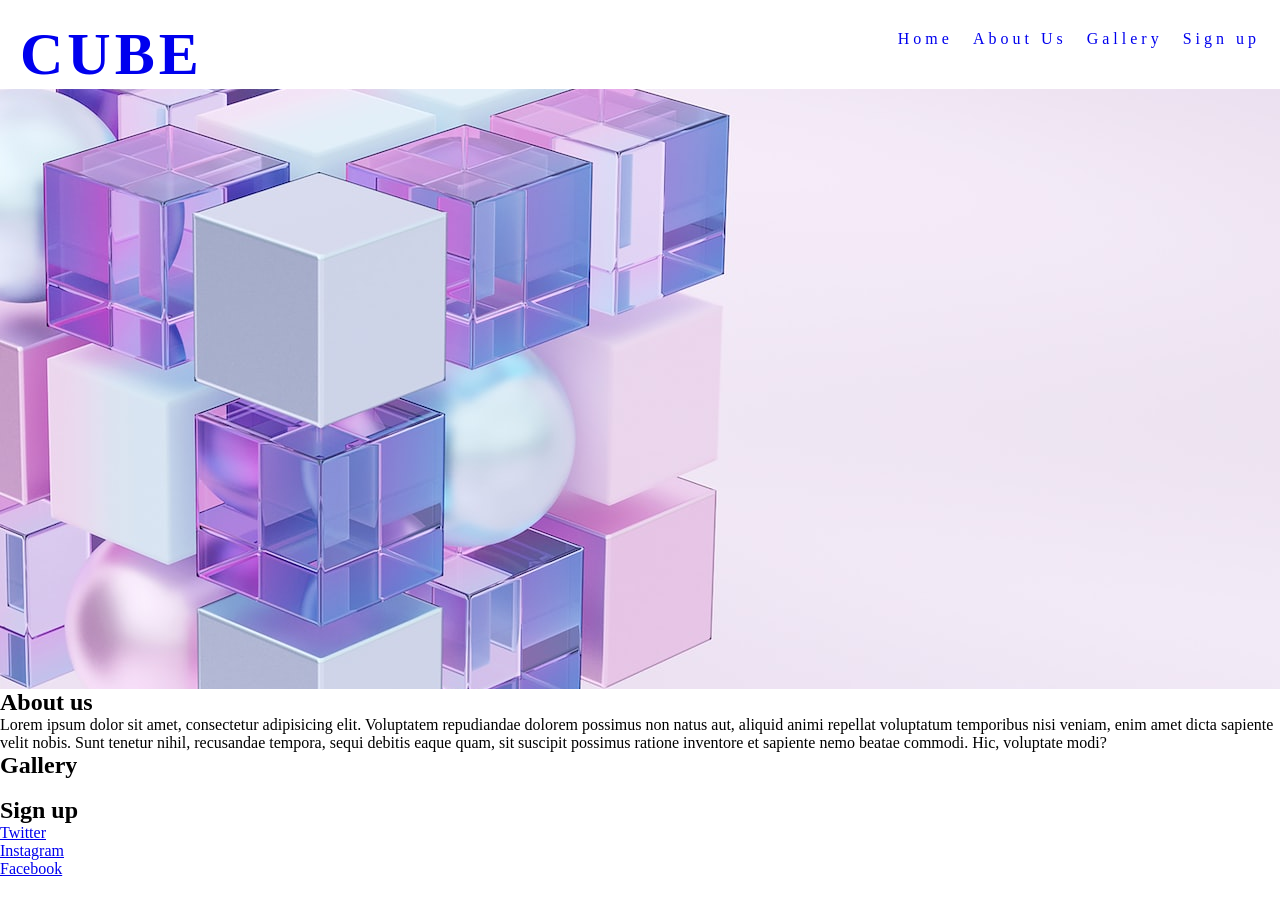
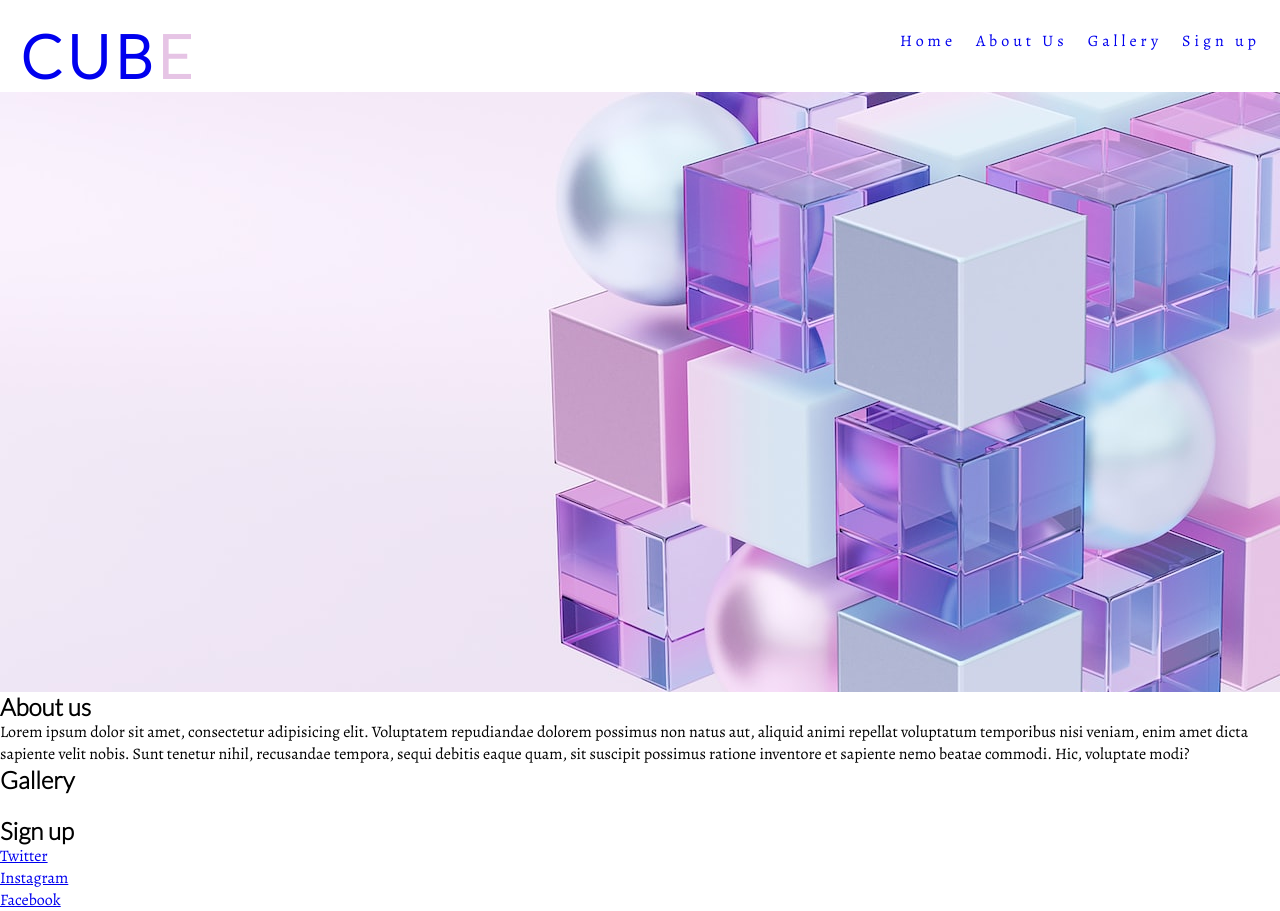
Before and after one commit to PhilipOSull/Project-One, a plain HTML site: page index.html in a window 1280 px wide. Before the commit the page ends 878 px from the top, so only its background shows below. Drawn offline with nearby package versions, Linux system fonts and the light colour scheme.

Commit message:
Add two fonts, alegreya and lato. Use a span on the letter e in Cube and turn that letter #E6C4E5 to match up with the pink on the hero image

```diff
--- a/assets/css/style.css
+++ b/assets/css/style.css
@@ -1,3 +1,13 @@
+@import url('https://fonts.googleapis.com/css2?family=Alegreya&family=Lato:wght@300&display=swap');
+
+body {
+    font-family: alegreya;
+}
+
+h1, h2 {
+    font-family: lato;
+}
+
 * {
     margin: 0;
     padding: 0;
@@ -29,6 +39,10 @@
     margin-right: 20px;
 }
 
+.color-letter {
+    color: #E6C4E5;
+}
+
 /* image */
 
 #hero-image {
@@ -36,6 +50,6 @@
     width: 100%;
     background-image: url('../images/medium-vighnesh-dudani-ZQSs0YZUNfA-unsplash.jpg');
     background-repeat: no-repeat;
-    background-position: right center;
+    background-position: left;
     overflow: hidden;
 }
--- a/index.html
+++ b/index.html
@@ -17,7 +17,7 @@
         <ul>
             <li id="logo">
                 <a href="index.html">
-                    <h1>Cube</h1>
+                    <h1>Cub<span class="color-letter">e</span></h1>
                 </a>
             </li>
             <div id="navigation-right">
```
